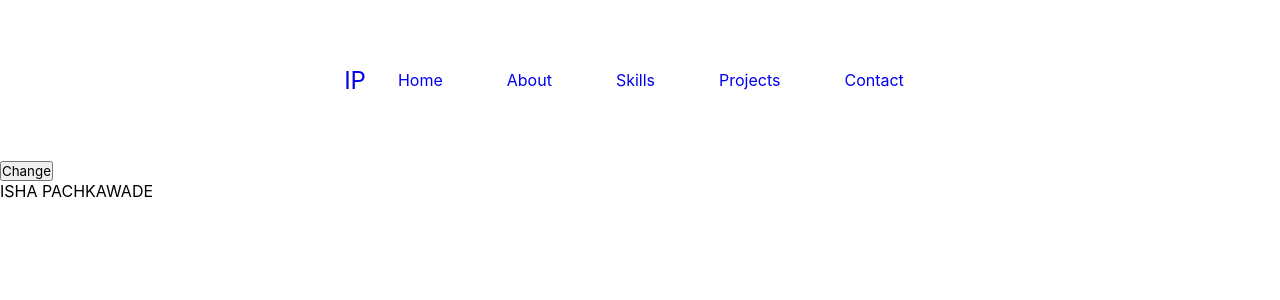
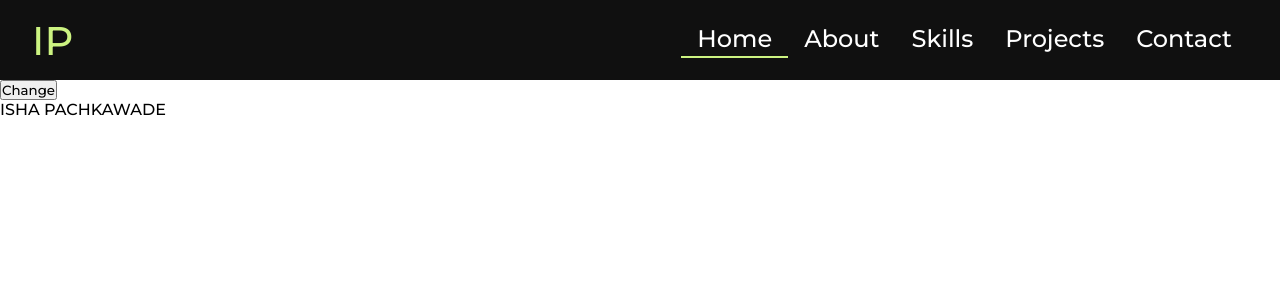
Before and after one commit to IshaBP/Isha_Portfolio, a React (Create React App) app: page / in a window 1280 px wide. Shown: the top 300 px of the page. Built offline with nearby package versions, Linux system fonts and the light colour scheme.

Commit message:
wip: Nav Menu

```diff
--- a/package.json
+++ b/package.json
@@ -13,6 +13,7 @@
     "@types/react-router-dom": "^5.1.6",
     "react": "^17.0.1",
     "react-dom": "^17.0.1",
+    "react-icons": "^4.1.0",
     "react-router-dom": "^5.2.0",
     "react-scripts": "4.0.0",
     "typescript": "~4.0.5",
--- a/public/index.html
+++ b/public/index.html
@@ -14,6 +14,11 @@
       manifest.json provides metadata used when your web app is installed on a
       user's mobile device or desktop. See https://developers.google.com/web/fundamentals/web-app-manifest/
     -->
+    <link rel="preconnect" href="https://fonts.gstatic.com" />
+    <link
+      href="https://fonts.googleapis.com/css2?family=Montserrat:wght@500&display=swap"
+      rel="stylesheet"
+    />
     <link rel="manifest" href="%PUBLIC_URL%/manifest.json" />
     <!--
       Notice the use of %PUBLIC_URL% in the tags above.
--- a/src/App.scss
+++ b/src/App.scss
@@ -4,16 +4,15 @@
   margin: 0;
   padding: 0;
   box-sizing: border-box;
-  font-family: -apple-system, BlinkMacSystemFont, "Segoe UI", "Roboto", "Oxygen",
-    "Ubuntu", "Cantarell", "Fira Sans", "Droid Sans", "Helvetica Neue",
-    sans-serif;
+  font-family: "Montserrat", -apple-system, BlinkMacSystemFont, "Segoe UI",
+    "Roboto", "Oxygen", "Ubuntu", "Cantarell", "Fira Sans", "Droid Sans",
+    "Helvetica Neue", sans-serif;
   -webkit-font-smoothing: antialiased;
   -moz-osx-font-smoothing: grayscale;
 }
 
 .background {
   background-size: cover;
-  min-width: 100vh;
   min-height: 100vh;
 }
 
--- a/src/components/Navigation/Navigation.scss
+++ b/src/components/Navigation/Navigation.scss
@@ -1,34 +1,4 @@
 @import "../../theme/globalVariables.scss";
-
-.nav {
-  display: flex;
-  height: 20vh;
-  justify-content: center;
-  align-items: center;
-  font-size: 1rem;
-  position: sticky;
-  z-index: 10;
-  .menu {
-    display: flex;
-    justify-content: space-between;
-    z-index: 1;
-    .menuItem {
-      padding: 2rem;
-      list-style: none;
-      .linkText {
-        text-decoration: none;
-      }
-    }
-  }
-  .ishaLogo {
-    display: flex;
-    justify-self: flex-start;
-    align-items: center;
-    font-size: 1.5rem;
-    cursor: pointer;
-    text-decoration: none;
-  }
-}
 
 .light {
   background-color: $lightThemePrimary;
@@ -37,3 +7,99 @@
 .dark {
   background-color: $darkThemePrimary;
 }
+
+.nav {
+  background-color: $black;
+  display: flex;
+  justify-content: space-between;
+  align-items: center;
+  font-size: 1rem;
+  position: sticky;
+  z-index: 10;
+  height: 10vh;
+}
+
+.logoContainer {
+  text-decoration: none;
+  color: $green;
+  font-size: 5vh;
+  cursor: pointer;
+  position: absolute;
+  top: 2vh;
+  left: 4vh;
+  outline: none;
+}
+
+.navMenu {
+  display: flex;
+  font-size: 3vh;
+  text-decoration: none;
+  position: absolute;
+  top: 3vh;
+  right: 4vh;
+  @media screen and (max-width: 768px) {
+    display: none;
+  }
+}
+
+.navLink {
+  color: #fff;
+  text-decoration: none;
+  padding: 0.2rem 1rem;
+  height: 100%;
+  cursor: pointer;
+  outline: none;
+
+  &.active {
+    border-bottom: 2px solid $green;
+    padding-bottom: 0.2rem;
+    transition: 200ms ease-in-out;
+  }
+
+  &:hover {
+    background-color: $light-black;
+    border-radius: 0.2rem;
+  }
+}
+
+.mobileIconContainer {
+  font-size: 5vh;
+  cursor: pointer;
+  color: $green;
+  position: absolute;
+  top: 2.5vh;
+  right: 4vh;
+  z-index: 300;
+  @media screen and (min-width: 768px) {
+    display: none;
+  }
+}
+
+// @media screen and (max-width: 768px) {
+//   .navMenu {
+//     display: none;
+//     // position: absolute;
+//     // top: 0;
+//     // right: 0;
+//     // left: 0;
+//     // z-index: 12;
+//     // min-width: 100vh;
+//     // height: 100vh;
+//     // background-color: $black;
+//     // display: flex;
+//     // align-content: center;
+//     // flex-direction: column;
+//     // justify-content: center;
+//     // padding: 2vh;
+//   }
+
+//   .mobileIconContainer {
+//     font-size: 5vh;
+//     cursor: pointer;
+//     color: $green;
+//     position: absolute;
+//     top: 2.5vh;
+//     right: 4vh;
+//     z-index: 300;
+//   }
+// }
--- a/src/components/Navigation/index.tsx
+++ b/src/components/Navigation/index.tsx
@@ -1,6 +1,8 @@
 import './Navigation.scss';
 
-import React from 'react';
+import React, { useState } from 'react';
+import { FaBars } from 'react-icons/fa';
+import { IoClose } from 'react-icons/io5';
 import { Link, RouteComponentProps, withRouter } from 'react-router-dom';
 
 import { ThemeContext } from '../../theme/themeContext';
@@ -17,22 +19,42 @@ const Navigation: React.FunctionComponent<NavigationProps> = ({
   logo
 }: NavigationProps) => {
   const { isDarkModeActive } = React.useContext(ThemeContext);
+  const [activeMenuItem, setActiveMenuItem] = useState(navItems[0].id);
+  const [isVisibleMobileMenu, setVisibleMobileMenu] = useState(false);
   let modeClass = isDarkModeActive ? "dark" : "light";
 
   return (
-    <div className={`nav ${modeClass}`}>
-      <ul className="menu">
-        <Link to="/" className="ishaLogo">
-          IP
-        </Link>
+    // <div className={`${modeClass}`}>
+    <div className="nav">
+      <Link to="/" className="logoContainer">
+        IP
+      </Link>
+
+      {isVisibleMobileMenu ? (
+        <div className="mobileIconContainer">
+          <IoClose onClick={() => setVisibleMobileMenu(false)} />
+        </div>
+      ) : (
+        <div className="mobileIconContainer">
+          <FaBars onClick={() => setVisibleMobileMenu(true)} />
+        </div>
+      )}
+
+      <div className={"navMenu"}>
         {navItems.map((item, index) => (
-          <li className="menuItem" key={item.section}>
-            <Link to={item.path} className="linkText">
+          <div key={item.section}>
+            <Link
+              to={item.path}
+              className={`navLink ${
+                item.id === activeMenuItem ? "active" : ""
+              }`}
+              onClick={() => setActiveMenuItem(item.id)}
+            >
               {item.section}
             </Link>
-          </li>
+          </div>
         ))}
-      </ul>
+      </div>
     </div>
   );
 };
--- a/src/components/Navigation/types.ts
+++ b/src/components/Navigation/types.ts
@@ -1,6 +1,7 @@
 import { RouteComponentProps } from 'react-router';
 
 type NavObject = {
+  id: string;
   section: string;
   path: string;
   component:
--- a/src/constants.ts
+++ b/src/constants.ts
@@ -6,11 +6,16 @@ import Projects from './pages/Projects';
 import Skills from './pages/Skills';
 
 const NAV_ITEMS: Array<NavObject> = [
-  { section: "Home", path: "/", component: Home },
-  { section: "About", path: "/about", component: About } /* Text + Timeline */,
-  { section: "Skills", path: "/skills", component: Skills },
-  { section: "Projects", path: "/projects", component: Projects },
-  { section: "Contact", path: "/contact", component: Contact }
+  { id: "1", section: "Home", path: "/", component: Home },
+  {
+    id: "2",
+    section: "About",
+    path: "/about",
+    component: About
+  } /* Text + Timeline */,
+  { id: "3", section: "Skills", path: "/skills", component: Skills },
+  { id: "4", section: "Projects", path: "/projects", component: Projects },
+  { id: "5", section: "Contact", path: "/contact", component: Contact }
 ];
 
 export { NAV_ITEMS };
--- a/src/theme/globalVariables.scss
+++ b/src/theme/globalVariables.scss
@@ -2,6 +2,10 @@ $lightThemePrimary: #fff;
 $darkThemePrimary: #000;
 
 $themeSecondary: #ffcfbc;
+
+$black: #101010;
+$light-black: #303030;
+$green: #ccf381;
 
 //#fedcce
 //#ffcfbc
```
Also changed, not shown: 1 other file (tests, documents, lock files or other folders).
